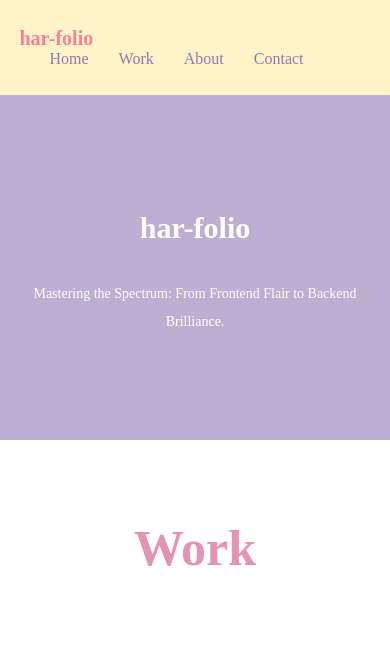
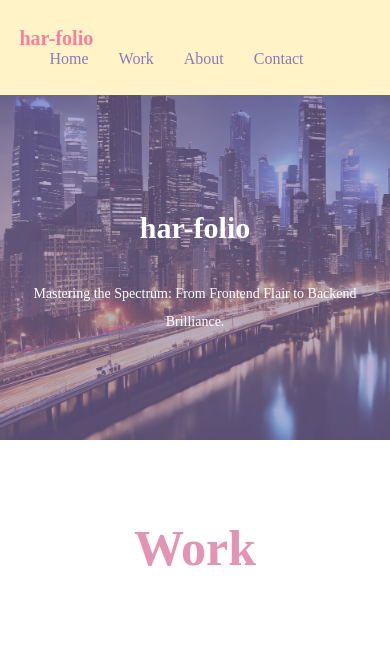
Before and after one commit to chucasr/harfolio, a plain HTML site: page index.html in a window 390 px wide. Shown: the top 656 px of the page. Drawn offline with Linux system fonts and the light colour scheme; some packages are replaced by stand-ins of ours.

Commit message:
Update style.css

```diff
--- a/css/style.css
+++ b/css/style.css
@@ -288,7 +288,7 @@ header{
     margin-left: 30px;
 }
     #hero {
-    background-image: url("../images/夜景　街並み 47689.jpg");
+    background-image: url("https://github.com/chucasr/harfolio/blob/main/images/47689.jpg?raw=true");
     background-position: center;
     background-size: cover;
     height: 440px;
```
